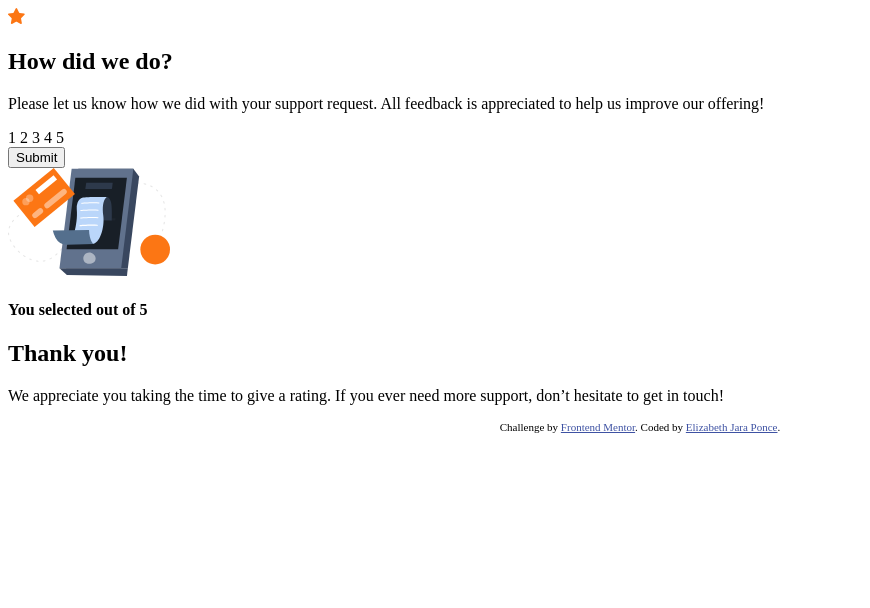
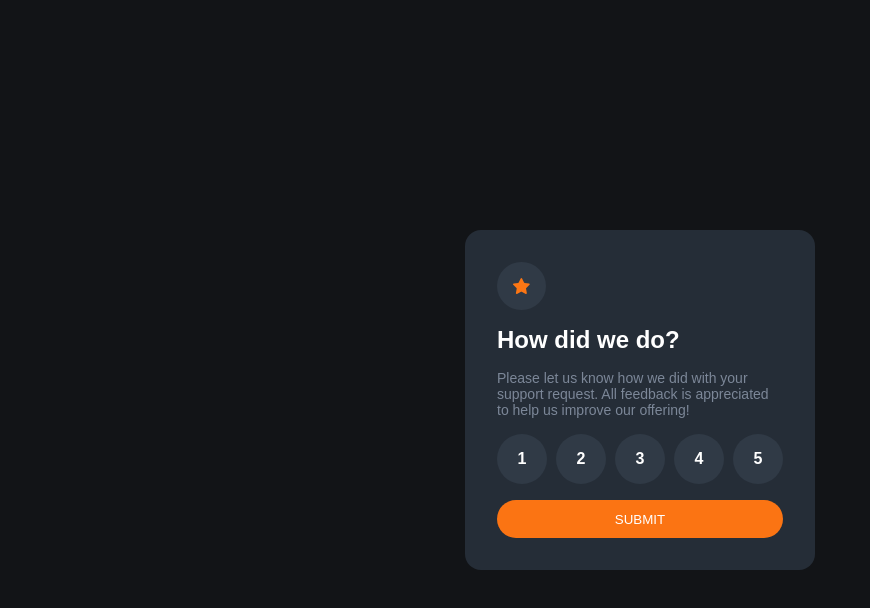
Before and after one commit to Elizabeth019/rating-component, a website: page index.html in a window 1280 px wide. Shown: the whole page, without its empty margins (0-870 px from the left). Drawn offline with Linux system fonts and the light colour scheme.

Commit message:
css realizado

```diff
--- a/index.html
+++ b/index.html
@@ -5,6 +5,7 @@
   <meta name="viewport" content="width=device-width, initial-scale=1.0"> <!-- displays site properly based on user's device -->
 
   <link rel="icon" type="image/png" sizes="32x32" href="./images/favicon-32x32.png">
+  <link rel="stylesheet" href="style.css">
 
   <title>Frontend Mentor | Interactive rating component</title>
 
@@ -35,7 +36,7 @@
   </div>
   <button class="submit">Submit</button>
     </div>
-    <div class="thank_section">
+    <div class="thank_section hidden">
       <img src="./images/illustration-thank-you.svg" alt="">
     <div class="select">
       <h4 class="num_select"> You selected <!-- Add rating here --> out of 5</h4>
@@ -49,10 +50,10 @@
   </div>
 </div>
 
-
+<!--
   <div class="attribution">
     Challenge by <a href="https://www.frontendmentor.io?ref=challenge" target="_blank">Frontend Mentor</a>.
     Coded by <a href="#">Elizabeth Jara Ponce</a>.
-  </div>
+  </div> -->
 </body>
 </html>
--- a/style.css
+++ b/style.css
@@ -1,15 +1,16 @@
 :root{
   /* ### Primary */
 
---Orange: hsl(25, 97%, 53%)
+--Orange: hsl(25, 97%, 53%);
 
 /* ### Neutral */
 
---White: hsl(0, 0%, 100%)
---Light-Grey: hsl(217, 12%, 63%)
---Medium-Grey: hsl(216, 12%, 54%)
---Dark-Blue: hsl(213, 19%, 18%)
---Very-Dark-Blue: hsl(216, 12%, 8%)
+--White: hsl(0, 0%, 100%);
+--Light-Grey: hsl(217, 12%, 63%);
+--Medium-Grey: hsl(216, 12%, 54%);
+--Dark-Blue: hsl(213, 19%, 18%);
+--Very-Dark-Blue: hsl(216, 12%, 8%);
+--secondary: hsl(213, 19%, 23%);
 }
 
 *{
@@ -19,3 +20,96 @@
   font-family: 'Overpass',sans-serif;
 
 }
+
+body{
+  min-height: 100vh;
+  display: flex;
+  align-items: center;
+  justify-content: center;
+  background-color: var(--Very-Dark-Blue);
+}
+.hidden{
+  display: none;
+}
+.card{
+ background-color: var(--Dark-Blue);
+ border-radius:1rem;
+ width: 350px;
+}
+.rating-container{
+padding: 2rem;
+}
+.icon{
+  background-color: var(--secondary);
+  width: fit-content;
+  padding: 1rem;
+  display: flex;
+  align-items: center;
+  justify-content: center;
+  border-radius: 50%;
+  margin-bottom: 1rem;
+}
+.title{
+  color: var(--White);
+  margin-bottom: 1rem;
+}
+.desciption{
+  font-size: 14px;
+  color: var(--Medium-Grey);
+  margin-bottom: 1rem;
+}
+.ratings{
+  display: flex;
+  justify-content: space-between;
+  align-items: center;
+margin-bottom: 1rem;
+}
+.ratings span{
+  width: 50px;
+  height: 50px;
+  border-radius: 50%;
+  background-color: var(--secondary);
+  display: flex;
+  align-items: center;
+  justify-content: center;
+  color: var(--White);
+  font-weight: 700;
+  cursor: pointer;
+
+}
+.ratings span:hover{
+  background-color: var(--Light-Grey);
+}
+
+.submit{
+  background-color: var(--Orange);
+  color: var(--White);
+  width: 100%;
+  display: center;
+  padding: 0.7rem;
+  border-radius: 2rem;
+  text-transform: uppercase;
+  border : none;
+}
+.submit:hover{
+  background-color: var(--White);
+  color: var(--Orange);
+  cursor: pointer;
+}
+
+.thank_section{
+  text-align: center;
+}
+.select{
+  background-color: var(--secondary);
+  width: fit-content;
+  margin: 1rem auto;
+  color: var(--Orange);
+  padding: 0.7rem;
+font-size: 14px;
+  border-radius: 2rem;
+}
+.checked{
+  background-color: var(--Orange) !important;
+  color: var(--White) !important;
+}
```
